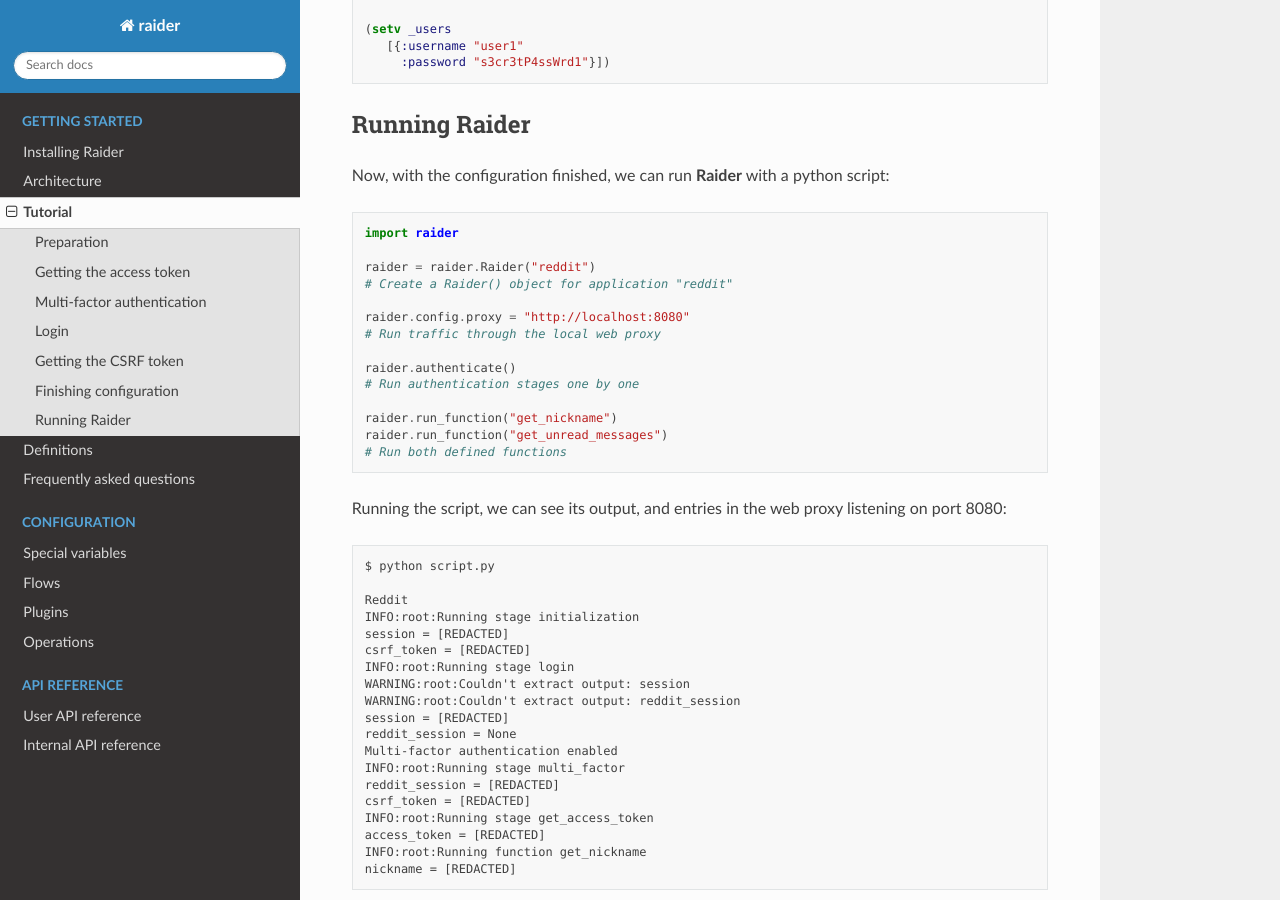
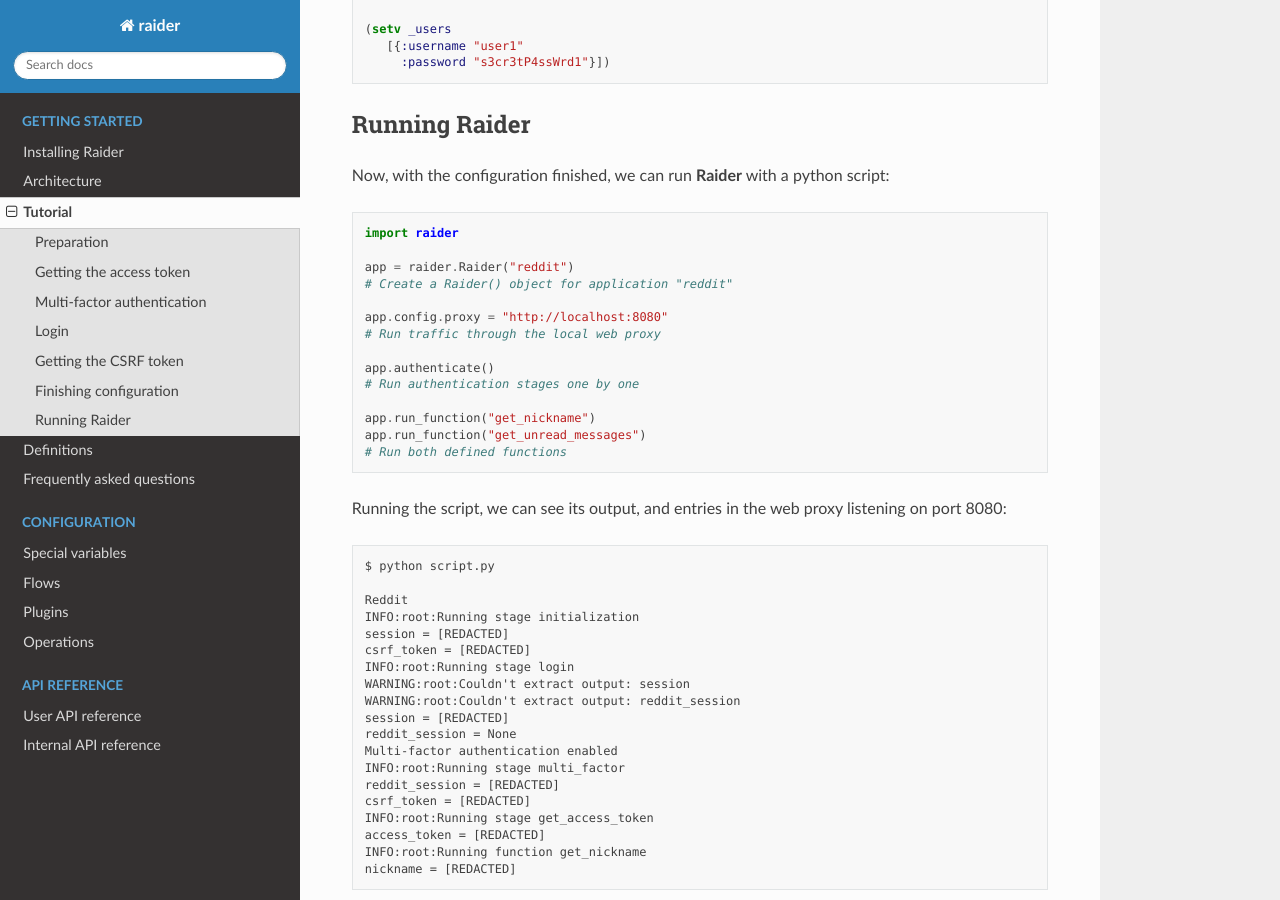
Before and after one commit to DigeeX/raider, a Sphinx documentation site: the page built from docs/user/tutorial.rst, in a window 1280 px wide and 900 px high, scrolled down 9382 px. Built offline with Sphinx 7.4.7 and the Read the Docs theme 2.0.0, drawn with Linux system fonts in a browser that asks for light colours; the version number could not be read and is left out.

Commit message:
don't use raider as a variable in tutorial

```diff
--- a/docs/user/tutorial.rst
+++ b/docs/user/tutorial.rst
@@ -577,17 +577,17 @@ script:
 
    import raider
 
-   raider = raider.Raider("reddit")
+   app = raider.Raider("reddit")
    # Create a Raider() object for application "reddit"
 
-   raider.config.proxy = "http://localhost:8080"
+   app.config.proxy = "http://localhost:8080"
    # Run traffic through the local web proxy
 
-   raider.authenticate()
+   app.authenticate()
    # Run authentication stages one by one
 
-   raider.run_function("get_nickname")
-   raider.run_function("get_unread_messages")
+   app.run_function("get_nickname")
+   app.run_function("get_unread_messages")
    # Run both defined functions
 
 
```
